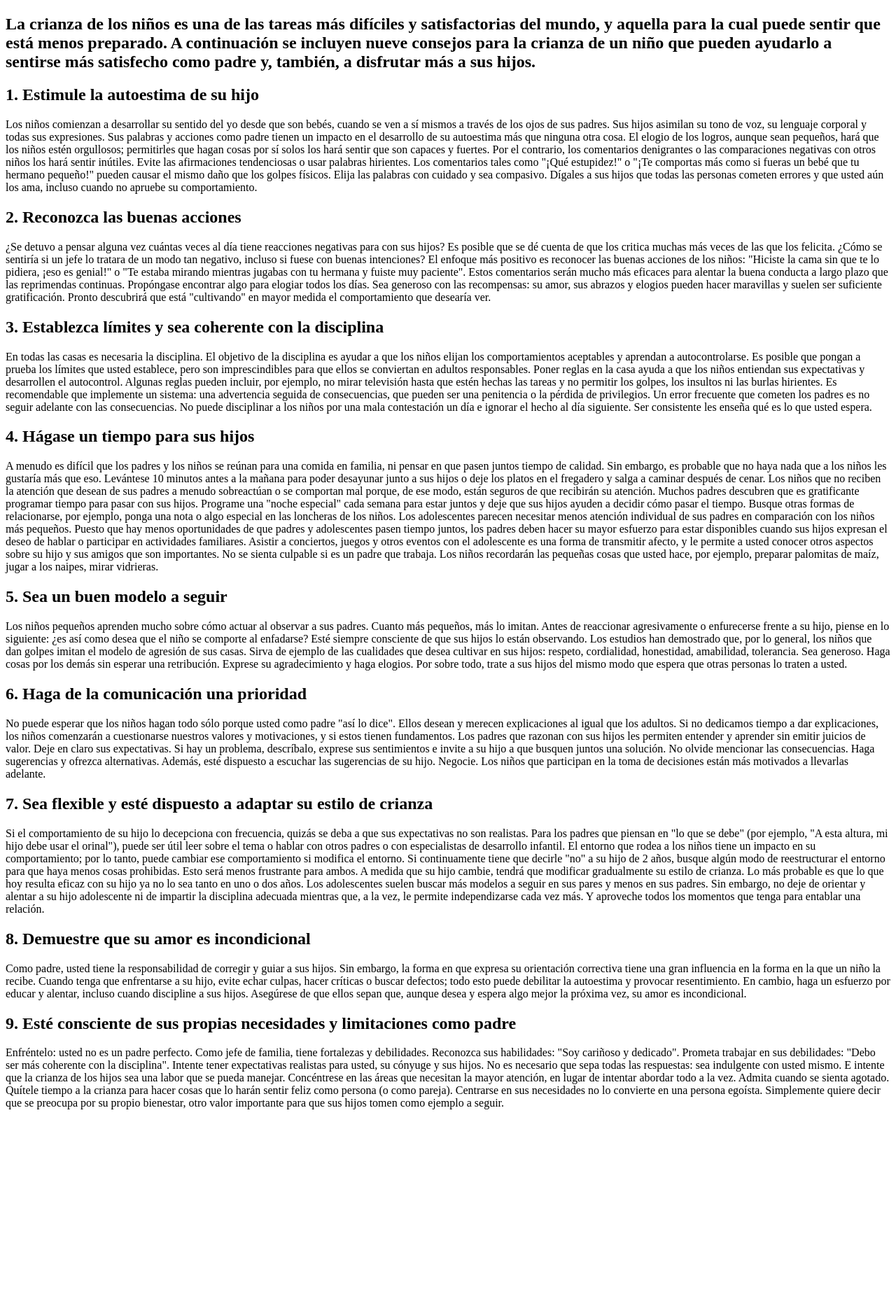
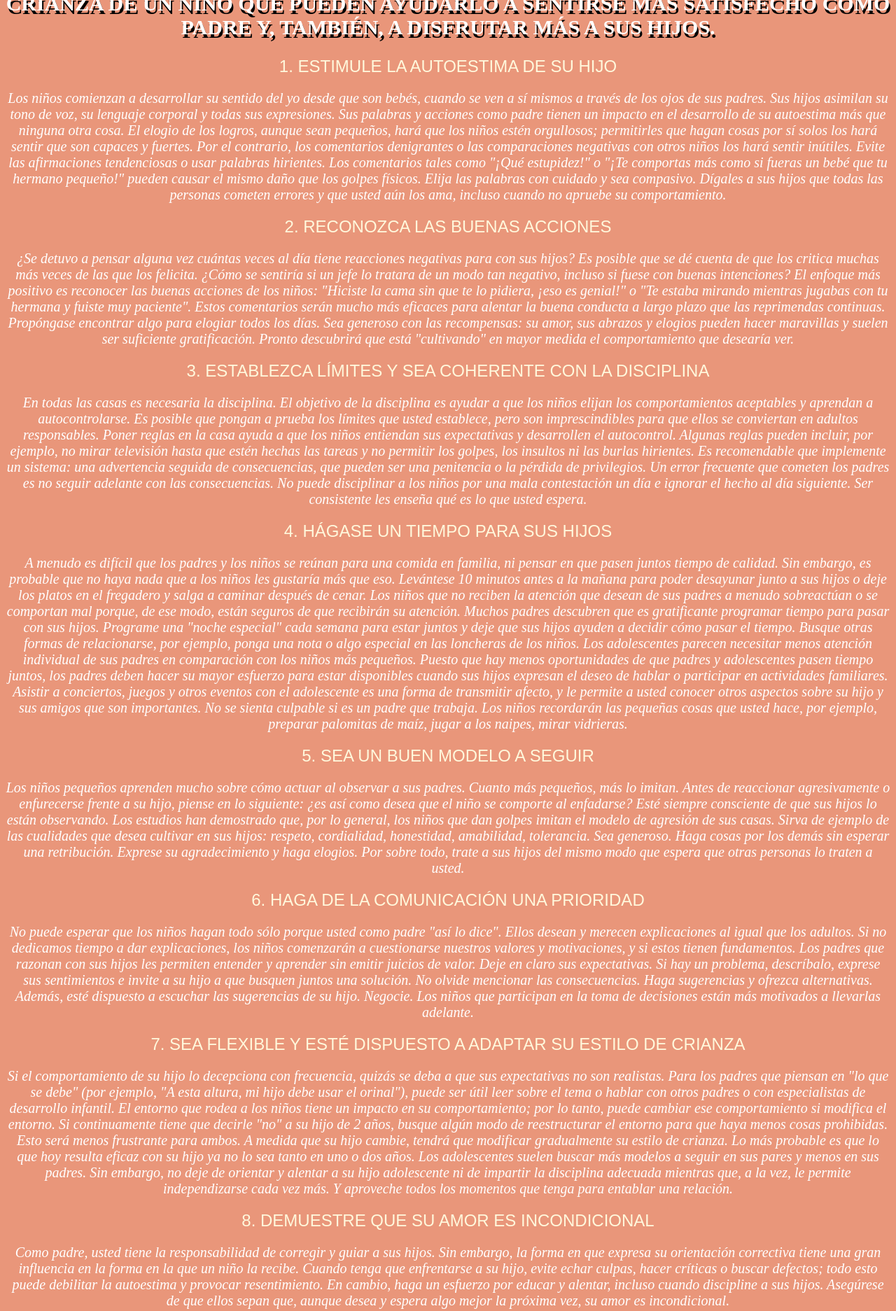
Before and after one commit to JeniferDays/TrabajoFinal, a website: page public/PautasDeCrianza.html in a window 1280 px wide. Shown: the part 819-2692 px from the top of the page at 70% size. Before the commit the page ends 2412 px from the top, so only its background shows below. Drawn offline with Linux system fonts and the light colour scheme.

Commit message:
TrabajoFinal

```diff
--- a/public/PautasDeCrianza.html
+++ b/public/PautasDeCrianza.html
@@ -4,77 +4,91 @@
     <meta charset="UTF-8">
     <meta name="viewport" content="width=device-width, initial-scale=1.0">
     <title>Pautas de Crianza desde la Psicologia</title>
-    <link rel="stylesheet" href="/styles/PautasDeCrianza.css">
+    <link rel="stylesheet" href="./styles/PautasDeCrianza.css">
+    <style>
+        body{
+            background-color: darksalmon;
+            text-align: center;
+        }
+        .pautas1 {
+            color: rgb (190, 247, 19);
+
+        }
+
+    </style>
 </head>
 <body>
-    <h1 class="pautas1">PAUTAS DE CRIANZA DESDE PSICOLOGIA </h1>
+    <div class="Titulo">
+    <h1 >PAUTAS DE CRIANZA DESDE PSICOLOGIA </h1>
 
+</div>
 
-<img src="/assets/PP_amorycrianza.webp" alt="">
+<img src="./assets/PP_amorycrianza.webp" alt="">
 
 <div>
    <section>
-<h2>
+<h2 class=" texto1">
     La crianza de los niños es una de las tareas más difíciles y satisfactorias del mundo, y aquella para la cual puede sentir que está menos preparado.
+A continuación se incluyen nueve consejos para la crianza de un niño que pueden ayudarlo a sentirse más satisfecho como padre y, también, a disfrutar más a sus hijos.</h2>
 
-A continuación se incluyen nueve consejos para la crianza de un niño que pueden ayudarlo a sentirse más satisfecho como padre y, también, a disfrutar más a sus hijos.
+<h1 class="titulo2">1. Estimule la autoestima de su hijo</h1>
+<p class="parrafos">Los niños comienzan a desarrollar su sentido del yo desde que son bebés, cuando se ven a sí mismos a través de los ojos de sus padres. Sus hijos asimilan su tono de voz, su lenguaje corporal y todas sus expresiones. Sus palabras y acciones como padre tienen un impacto en el desarrollo de su autoestima más que ninguna otra cosa. El elogio de los logros, aunque sean pequeños, hará que los niños estén orgullosos; permitirles que hagan cosas por sí solos los hará sentir que son capaces y fuertes. Por el contrario, los comentarios denigrantes o las comparaciones negativas con otros niños los hará sentir inútiles. Evite las afirmaciones tendenciosas o usar palabras hirientes. Los comentarios tales como "¡Qué estupidez!" o "¡Te comportas más como si fueras un bebé que tu hermano pequeño!" pueden causar el mismo daño que los golpes físicos. Elija las palabras con cuidado y sea compasivo. Dígales a sus hijos que todas las personas cometen errores y que usted aún los ama, incluso cuando no apruebe su comportamiento.</p>
 
-<h1>1. Estimule la autoestima de su hijo</h1>
-Los niños comienzan a desarrollar su sentido del yo desde que son bebés, cuando se ven a sí mismos a través de los ojos de sus padres. Sus hijos asimilan su tono de voz, su lenguaje corporal y todas sus expresiones. Sus palabras y acciones como padre tienen un impacto en el desarrollo de su autoestima más que ninguna otra cosa. El elogio de los logros, aunque sean pequeños, hará que los niños estén orgullosos; permitirles que hagan cosas por sí solos los hará sentir que son capaces y fuertes. Por el contrario, los comentarios denigrantes o las comparaciones negativas con otros niños los hará sentir inútiles.
-
-Evite las afirmaciones tendenciosas o usar palabras hirientes. Los comentarios tales como "¡Qué estupidez!" o "¡Te comportas más como si fueras un bebé que tu hermano pequeño!" pueden causar el mismo daño que los golpes físicos. Elija las palabras con cuidado y sea compasivo. Dígales a sus hijos que todas las personas cometen errores y que usted aún los ama, incluso cuando no apruebe su comportamiento.
-
-<h1> 2. Reconozca las buenas acciones</h1>
-¿Se detuvo a pensar alguna vez cuántas veces al día tiene reacciones negativas para con sus hijos? Es posible que se dé cuenta de que los critica muchas más veces de las que los felicita. ¿Cómo se sentiría si un jefe lo tratara de un modo tan negativo, incluso si fuese con buenas intenciones?
+<h1 class="titulo1"> 2. Reconozca las buenas acciones</h1>
+<p class="parrafos">¿Se detuvo a pensar alguna vez cuántas veces al día tiene reacciones negativas para con sus hijos? Es posible que se dé cuenta de que los critica muchas más veces de las que los felicita. ¿Cómo se sentiría si un jefe lo tratara de un modo tan negativo, incluso si fuese con buenas intenciones?
 
 El enfoque más positivo es reconocer las buenas acciones de los niños: "Hiciste la cama sin que te lo pidiera, ¡eso es genial!" o "Te estaba mirando mientras jugabas con tu hermana y fuiste muy paciente". Estos comentarios serán mucho más eficaces para alentar la buena conducta a largo plazo que las reprimendas continuas.
 
-Propóngase encontrar algo para elogiar todos los días. Sea generoso con las recompensas: su amor, sus abrazos y elogios pueden hacer maravillas y suelen ser suficiente gratificación. Pronto descubrirá que está "cultivando" en mayor medida el comportamiento que desearía ver.
+Propóngase encontrar algo para elogiar todos los días. Sea generoso con las recompensas: su amor, sus abrazos y elogios pueden hacer maravillas y suelen ser suficiente gratificación. Pronto descubrirá que está "cultivando" en mayor medida el comportamiento que desearía ver.</p>
 
-<h1>3. Establezca límites y sea coherente con la disciplina</h1>
-En todas las casas es necesaria la disciplina. El objetivo de la disciplina es ayudar a que los niños elijan los comportamientos aceptables y aprendan a autocontrolarse. Es posible que pongan a prueba los límites que usted establece, pero son imprescindibles para que ellos se conviertan en adultos responsables.
+<h1 class="titulo1">3. Establezca límites y sea coherente con la disciplina</h1>
+<p class="parrafos">En todas las casas es necesaria la disciplina. El objetivo de la disciplina es ayudar a que los niños elijan los comportamientos aceptables y aprendan a autocontrolarse. Es posible que pongan a prueba los límites que usted establece, pero son imprescindibles para que ellos se conviertan en adultos responsables.
 
 Poner reglas en la casa ayuda a que los niños entiendan sus expectativas y desarrollen el autocontrol. Algunas reglas pueden incluir, por ejemplo, no mirar televisión hasta que estén hechas las tareas y no permitir los golpes, los insultos ni las burlas hirientes.
 
-Es recomendable que implemente un sistema: una advertencia seguida de consecuencias, que pueden ser una penitencia o la pérdida de privilegios. Un error frecuente que cometen los padres es no seguir adelante con las consecuencias. No puede disciplinar a los niños por una mala contestación un día e ignorar el hecho al día siguiente. Ser consistente les enseña qué es lo que usted espera.
+Es recomendable que implemente un sistema: una advertencia seguida de consecuencias, que pueden ser una penitencia o la pérdida de privilegios. Un error frecuente que cometen los padres es no seguir adelante con las consecuencias. No puede disciplinar a los niños por una mala contestación un día e ignorar el hecho al día siguiente. Ser consistente les enseña qué es lo que usted espera.</p>
 
-<h1>4. Hágase un tiempo para sus hijos</h1>
-A menudo es difícil que los padres y los niños se reúnan para una comida en familia, ni pensar en que pasen juntos tiempo de calidad. Sin embargo, es probable que no haya nada que a los niños les gustaría más que eso. Levántese 10 minutos antes a la mañana para poder desayunar junto a sus hijos o deje los platos en el fregadero y salga a caminar después de cenar. Los niños que no reciben la atención que desean de sus padres a menudo sobreactúan o se comportan mal porque, de ese modo, están seguros de que recibirán su atención.
+<h1 class="titulo1">4. Hágase un tiempo para sus hijos</h1>
+
+<p class="parrafos">A menudo es difícil que los padres y los niños se reúnan para una comida en familia, ni pensar en que pasen juntos tiempo de calidad. Sin embargo, es probable que no haya nada que a los niños les gustaría más que eso. Levántese 10 minutos antes a la mañana para poder desayunar junto a sus hijos o deje los platos en el fregadero y salga a caminar después de cenar. Los niños que no reciben la atención que desean de sus padres a menudo sobreactúan o se comportan mal porque, de ese modo, están seguros de que recibirán su atención.
 
 Muchos padres descubren que es gratificante programar tiempo para pasar con sus hijos. Programe una "noche especial" cada semana para estar juntos y deje que sus hijos ayuden a decidir cómo pasar el tiempo. Busque otras formas de relacionarse, por ejemplo, ponga una nota o algo especial en las loncheras de los niños.
 
 Los adolescentes parecen necesitar menos atención individual de sus padres en comparación con los niños más pequeños. Puesto que hay menos oportunidades de que padres y adolescentes pasen tiempo juntos, los padres deben hacer su mayor esfuerzo para estar disponibles cuando sus hijos expresan el deseo de hablar o participar en actividades familiares. Asistir a conciertos, juegos y otros eventos con el adolescente es una forma de transmitir afecto, y le permite a usted conocer otros aspectos sobre su hijo y sus amigos que son importantes.
 
-No se sienta culpable si es un padre que trabaja. Los niños recordarán las pequeñas cosas que usted hace, por ejemplo, preparar palomitas de maíz, jugar a los naipes, mirar vidrieras.
+No se sienta culpable si es un padre que trabaja. Los niños recordarán las pequeñas cosas que usted hace, por ejemplo, preparar palomitas de maíz, jugar a los naipes, mirar vidrieras.</p>
 
-<h1>5. Sea un buen modelo a seguir</h1>
-Los niños pequeños aprenden mucho sobre cómo actuar al observar a sus padres. Cuanto más pequeños, más lo imitan. Antes de reaccionar agresivamente o enfurecerse frente a su hijo, piense en lo siguiente: ¿es así como desea que el niño se comporte al enfadarse? Esté siempre consciente de que sus hijos lo están observando. Los estudios han demostrado que, por lo general, los niños que dan golpes imitan el modelo de agresión de sus casas.
+<h1 class="titulo1">5. Sea un buen modelo a seguir</h1>
 
-Sirva de ejemplo de las cualidades que desea cultivar en sus hijos: respeto, cordialidad, honestidad, amabilidad, tolerancia. Sea generoso. Haga cosas por los demás sin esperar una retribución. Exprese su agradecimiento y haga elogios. Por sobre todo, trate a sus hijos del mismo modo que espera que otras personas lo traten a usted.
+<p class="parrafos">Los niños pequeños aprenden mucho sobre cómo actuar al observar a sus padres. Cuanto más pequeños, más lo imitan. Antes de reaccionar agresivamente o enfurecerse frente a su hijo, piense en lo siguiente: ¿es así como desea que el niño se comporte al enfadarse? Esté siempre consciente de que sus hijos lo están observando. Los estudios han demostrado que, por lo general, los niños que dan golpes imitan el modelo de agresión de sus casas.
 
-<h1>6. Haga de la comunicación una prioridad</h1>
-No puede esperar que los niños hagan todo sólo porque usted como padre "así lo dice". Ellos desean y merecen explicaciones al igual que los adultos. Si no dedicamos tiempo a dar explicaciones, los niños comenzarán a cuestionarse nuestros valores y motivaciones, y si estos tienen fundamentos. Los padres que razonan con sus hijos les permiten entender y aprender sin emitir juicios de valor.
+Sirva de ejemplo de las cualidades que desea cultivar en sus hijos: respeto, cordialidad, honestidad, amabilidad, tolerancia. Sea generoso. Haga cosas por los demás sin esperar una retribución. Exprese su agradecimiento y haga elogios. Por sobre todo, trate a sus hijos del mismo modo que espera que otras personas lo traten a usted.</p>
 
-Deje en claro sus expectativas. Si hay un problema, descríbalo, exprese sus sentimientos e invite a su hijo a que busquen juntos una solución. No olvide mencionar las consecuencias. Haga sugerencias y ofrezca alternativas. Además, esté dispuesto a escuchar las sugerencias de su hijo. Negocie. Los niños que participan en la toma de decisiones están más motivados a llevarlas adelante.
+<h1 class="titulo1" >6. Haga de la comunicación una prioridad</h1>
 
-<h1>7. Sea flexible y esté dispuesto a adaptar su estilo de crianza</h1>
-Si el comportamiento de su hijo lo decepciona con frecuencia, quizás se deba a que sus expectativas no son realistas. Para los padres que piensan en "lo que se debe" (por ejemplo, "A esta altura, mi hijo debe usar el orinal"), puede ser útil leer sobre el tema o hablar con otros padres o con especialistas de desarrollo infantil.
+<p class="parrafos" >No puede esperar que los niños hagan todo sólo porque usted como padre "así lo dice". Ellos desean y merecen explicaciones al igual que los adultos. Si no dedicamos tiempo a dar explicaciones, los niños comenzarán a cuestionarse nuestros valores y motivaciones, y si estos tienen fundamentos. Los padres que razonan con sus hijos les permiten entender y aprender sin emitir juicios de valor.
+
+Deje en claro sus expectativas. Si hay un problema, descríbalo, exprese sus sentimientos e invite a su hijo a que busquen juntos una solución. No olvide mencionar las consecuencias. Haga sugerencias y ofrezca alternativas. Además, esté dispuesto a escuchar las sugerencias de su hijo. Negocie. Los niños que participan en la toma de decisiones están más motivados a llevarlas adelante.</p>
+
+<h1 class="titulo1" >7. Sea flexible y esté dispuesto a adaptar su estilo de crianza</h1>
+
+<p class="parrafos" >Si el comportamiento de su hijo lo decepciona con frecuencia, quizás se deba a que sus expectativas no son realistas. Para los padres que piensan en "lo que se debe" (por ejemplo, "A esta altura, mi hijo debe usar el orinal"), puede ser útil leer sobre el tema o hablar con otros padres o con especialistas de desarrollo infantil.
 
 El entorno que rodea a los niños tiene un impacto en su comportamiento; por lo tanto, puede cambiar ese comportamiento si modifica el entorno. Si continuamente tiene que decirle "no" a su hijo de 2 años, busque algún modo de reestructurar el entorno para que haya menos cosas prohibidas. Esto será menos frustrante para ambos.
 
 A medida que su hijo cambie, tendrá que modificar gradualmente su estilo de crianza. Lo más probable es que lo que hoy resulta eficaz con su hijo ya no lo sea tanto en uno o dos años.
 
-Los adolescentes suelen buscar más modelos a seguir en sus pares y menos en sus padres. Sin embargo, no deje de orientar y alentar a su hijo adolescente ni de impartir la disciplina adecuada mientras que, a la vez, le permite independizarse cada vez más. Y aproveche todos los momentos que tenga para entablar una relación.
+Los adolescentes suelen buscar más modelos a seguir en sus pares y menos en sus padres. Sin embargo, no deje de orientar y alentar a su hijo adolescente ni de impartir la disciplina adecuada mientras que, a la vez, le permite independizarse cada vez más. Y aproveche todos los momentos que tenga para entablar una relación.</p>
 
-<h1>8. Demuestre que su amor es incondicional</h1>
-Como padre, usted tiene la responsabilidad de corregir y guiar a sus hijos. Sin embargo, la forma en que expresa su orientación correctiva tiene una gran influencia en la forma en la que un niño la recibe. Cuando tenga que enfrentarse a su hijo, evite echar culpas, hacer críticas o buscar defectos; todo esto puede debilitar la autoestima y provocar resentimiento. En cambio, haga un esfuerzo por educar y alentar, incluso cuando discipline a sus hijos. Asegúrese de que ellos sepan que, aunque desea y espera algo mejor la próxima vez, su amor es incondicional.
+<h1 class="titulo1">8. Demuestre que su amor es incondicional</h1>
+<p class="parrafos">Como padre, usted tiene la responsabilidad de corregir y guiar a sus hijos. Sin embargo, la forma en que expresa su orientación correctiva tiene una gran influencia en la forma en la que un niño la recibe. Cuando tenga que enfrentarse a su hijo, evite echar culpas, hacer críticas o buscar defectos; todo esto puede debilitar la autoestima y provocar resentimiento. En cambio, haga un esfuerzo por educar y alentar, incluso cuando discipline a sus hijos. Asegúrese de que ellos sepan que, aunque desea y espera algo mejor la próxima vez, su amor es incondicional.</p>
 
-<h1>9. Esté consciente de sus propias necesidades y limitaciones como padre</h1>
-Enfréntelo: usted no es un padre perfecto. Como jefe de familia, tiene fortalezas y debilidades. Reconozca sus habilidades: "Soy cariñoso y dedicado". Prometa trabajar en sus debilidades: "Debo ser más coherente con la disciplina". Intente tener expectativas realistas para usted, su cónyuge y sus hijos. No es necesario que sepa todas las respuestas: sea indulgente con usted mismo.
+<h1 class="titulo1">9. Esté consciente de sus propias necesidades y limitaciones como padre</h1>
+<p class="parrafos">Enfréntelo: usted no es un padre perfecto. Como jefe de familia, tiene fortalezas y debilidades. Reconozca sus habilidades: "Soy cariñoso y dedicado". Prometa trabajar en sus debilidades: "Debo ser más coherente con la disciplina". Intente tener expectativas realistas para usted, su cónyuge y sus hijos. No es necesario que sepa todas las respuestas: sea indulgente con usted mismo.
 
 E intente que la crianza de los hijos sea una labor que se pueda manejar. Concéntrese en las áreas que necesitan la mayor atención, en lugar de intentar abordar todo a la vez. Admita cuando se sienta agotado. Quítele tiempo a la crianza para hacer cosas que lo harán sentir feliz como persona (o como pareja).
 
-Centrarse en sus necesidades no lo convierte en una persona egoísta. Simplemente quiere decir que se preocupa por su propio bienestar, otro valor importante para que sus hijos tomen como ejemplo a seguir.
+Centrarse en sus necesidades no lo convierte en una persona egoísta. Simplemente quiere decir que se preocupa por su propio bienestar, otro valor importante para que sus hijos tomen como ejemplo a seguir.</p>
 </section>
 </h2>
 
--- a/public/styles/PautasDeCrianza.css
+++ b/public/styles/PautasDeCrianza.css
@@ -3,3 +3,40 @@
     color: brown;
     font-size: 500%;
 }
+.Titulo {
+    background-color: rgb(69, 68, 177);
+    color: azure;
+    font-family: 'poppirs', sans-serif;
+    font-size: 30px;
+    text-transform: uppercase;
+    font-weight: 800;
+    text-shadow: 2px 5px #000;
+    border-radius: 15px;
+}
+.texto1{
+
+color: white;
+font-size: 30px;
+text-transform: uppercase;
+text-shadow: 2px 5px #000;
+}
+.titulo2{
+    color:cornsilk ;
+    font-family: "Jersey 25", sans-serif;
+    font-weight: 400;
+    font-style: normal;
+    text-transform: uppercase
+}
+.parrafos {
+color: white;
+font-size: 20px;
+font-style: italic;
+;
+}
+.titulo1{
+    color:cornsilk ;
+    font-family: "Jersey 25", sans-serif;
+    font-weight: 400;
+    font-style: normal;
+    text-transform: uppercase
+}
--- a/src/config/baseDatos.js
+++ b/src/config/baseDatos.js
@@ -8,7 +8,7 @@ await mongoose.connect(process.env.BD_URL,{})
 
 //CONTROL DE ERRORES CON TRY - CATCH
 try{
-    console.log('Excelente conexion Exitosa');
+    console.log('Excelente!!!conexion Exitosa');
 } catch(error){
     console.log('Error de conexion:'. error.message);
 }
```
Also changed, not shown: public/registro.html (+3 -1 lines), public/scripts/registro.js (added, +12 -0 lines), public/scripts/admin.js (added), public/scripts/ingreso.js (added).
